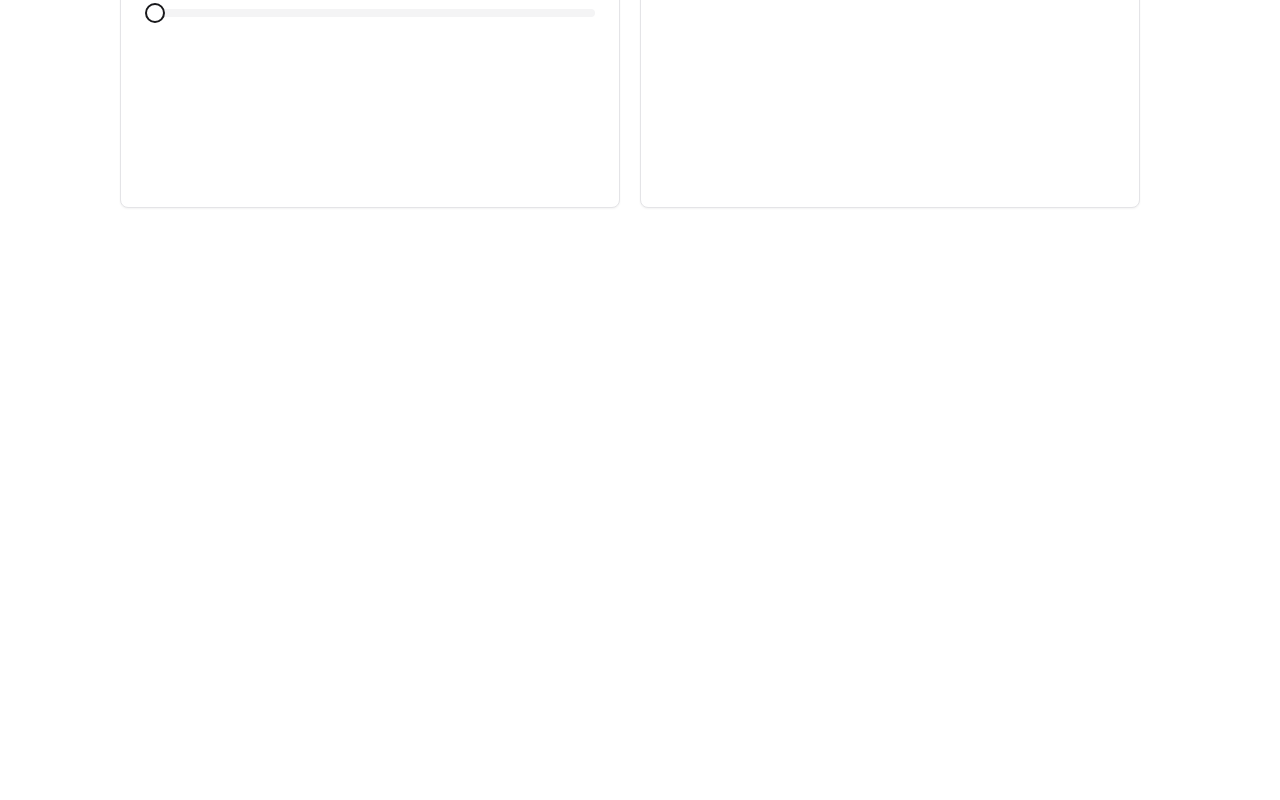
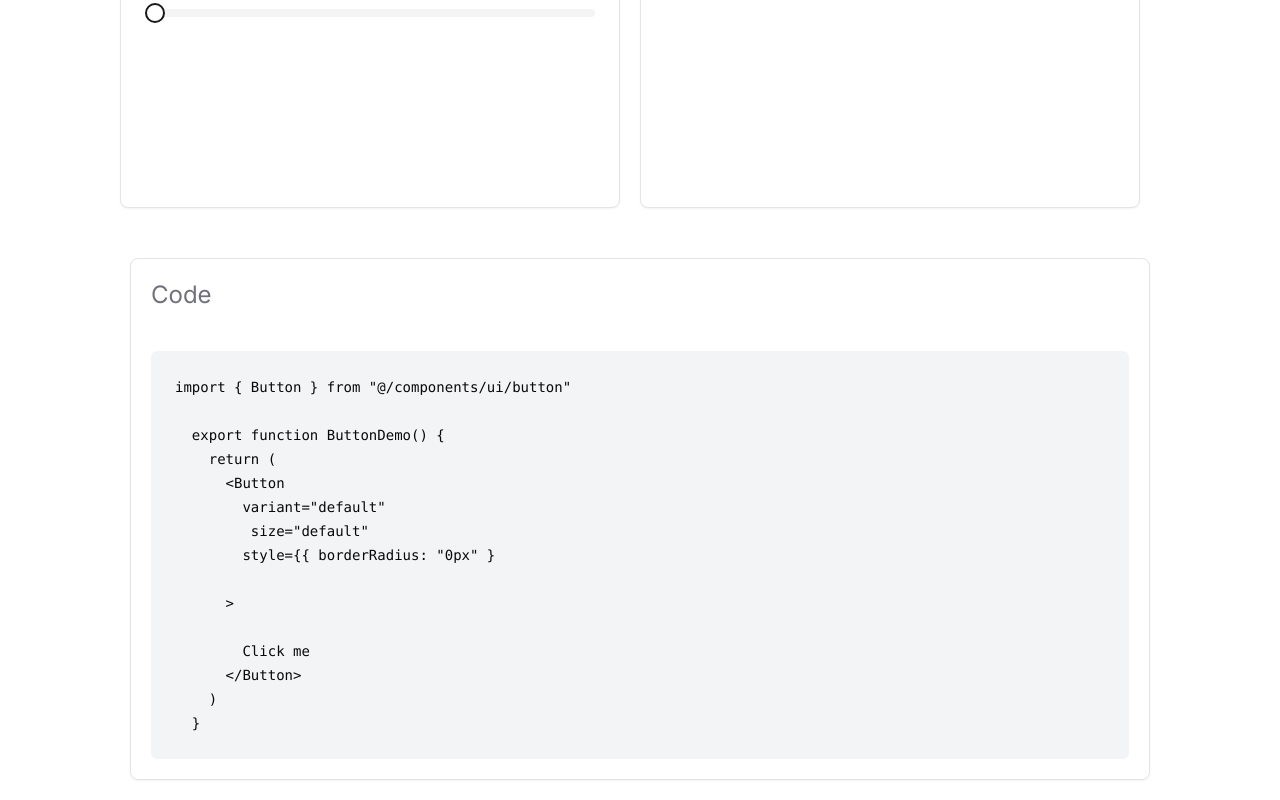
Before and after one commit to sidhuiwnl/component-renderer, a Next.js app: page /renderer in a window 1280 px wide. Shown: the part 562-1362 px from the top of the page. Before the commit the page ends 840 px from the top, so only its background shows below. Built offline with nearby package versions, Linux system fonts and the light colour scheme.

Commit message:
added code preview

```diff
--- a/app/renderer/page.tsx
+++ b/app/renderer/page.tsx
@@ -2,7 +2,7 @@
 
 import { Card,CardHeader,CardDescription,CardContent } from "@/components/ui/card";
 
-import {ButtonComponent,MainButton } from "@/components/RenderComponents/ButtonComponent";
+import {ButtonComponent,MainButton,ButtonCode } from "@/components/RenderComponents/ButtonComponent";
 import DialogComponent from "@/components/RenderComponents/DialogComponent";
 import ComponentSelection from "@/components/RenderComponents/ComponentSelection";
 import { useComponentContext,ComponentType,ComponentProvider } from "@/context/contextComponent";
@@ -38,6 +38,17 @@ import { useComponentContext,ComponentType,ComponentProvider } from "@/context/c
     }
   }
 
+  const renderCode = () =>{
+    switch(componentType){
+      case "Button" :
+        return <ButtonCode/>;
+      case "Dialog":
+        return null
+      default :
+        return null
+    }
+  }
+
   return (
     <div className="w-full min-h-screen flex flex-col items-center p-5">
       <div className=" w-full h-screen flex flex-row justify-center items-center">
@@ -60,7 +71,16 @@ import { useComponentContext,ComponentType,ComponentProvider } from "@/context/c
           </CardContent>
         </Card>
       </div>
-
+      <Card className="w-full min-h-[400px] max-w-[1020px]">
+        <CardDescription className="dark:text-white p-5 text-2xl">Code</CardDescription>
+        <div className="relative p-5">
+          <pre className="dark:bg-zinc-900 bg-gray-100 p-6 rounded-md overflow-x-auto">
+            <code className="text-sm">
+              {renderCode()}
+            </code>
+          </pre>
+        </div>
+      </Card>
     </div>
   );
 }
--- a/components/RenderComponents/ButtonComponent.tsx
+++ b/components/RenderComponents/ButtonComponent.tsx
@@ -213,3 +213,25 @@ import { Slider } from "../ui/slider";
         }
 
     }
+
+
+     export function ButtonCode(){
+        const  {state} = useComponentContext();
+         return(
+            `import { Button } from "@/components/ui/button"
+
+  export function ButtonDemo() {
+    return (
+      <Button
+        variant="${state.button.variant}"
+         size="${state.button.size}"
+        style={{ borderRadius: "${state.button.roundness}px" }
+
+      >
+
+        ${state.button.text}
+      </Button>
+    )
+  }`
+         )
+     }
```
